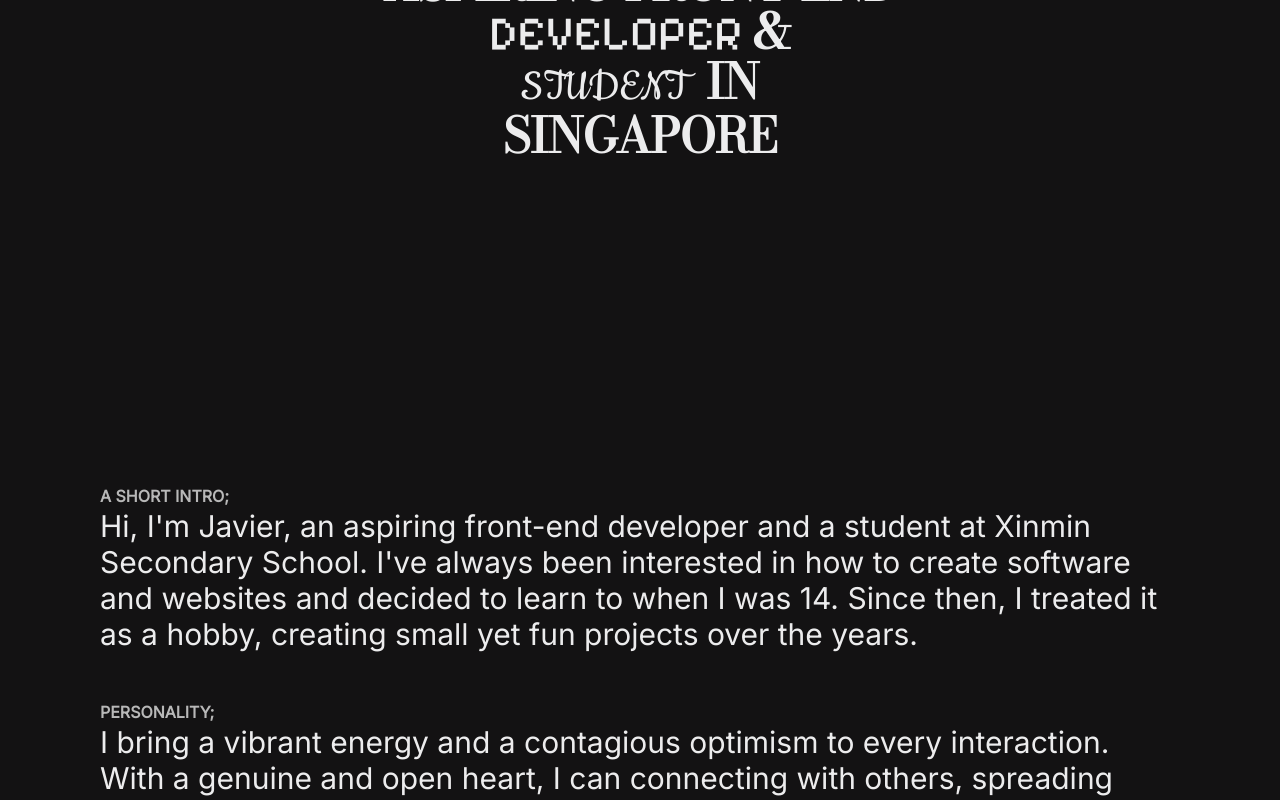
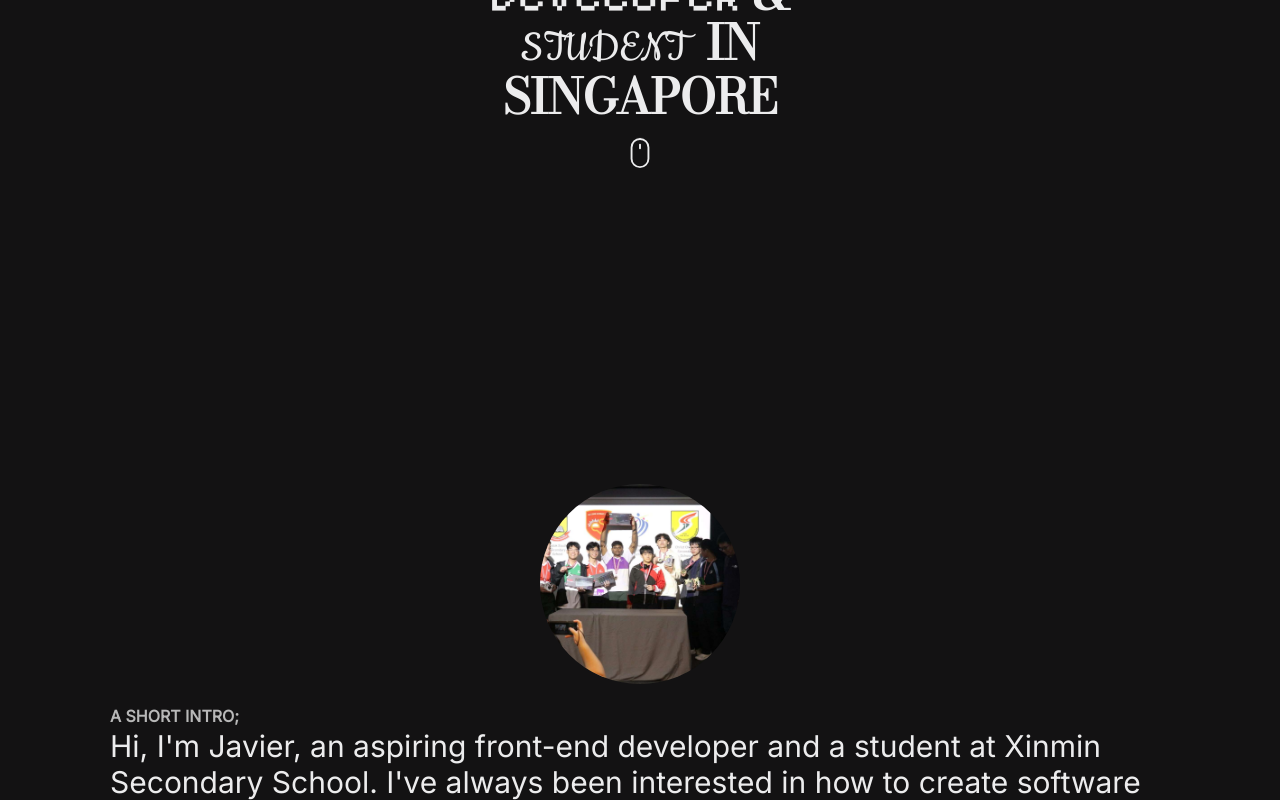
Before and after one commit to caffeinated01/portfolio, a React (Vite) app: page / in a window 1280 px wide. Shown: the part 400-1200 px from the top of the page. Built offline with nearby package versions, Linux system fonts and the light colour scheme.

Commit message:
make changes to home page

```diff
--- a/src/About.jsx
+++ b/src/About.jsx
@@ -12,6 +12,7 @@ import {
   FaDocker,
 } from "react-icons/fa";
 import { SiTailwindcss, SiJavascript, SiGnubash } from "react-icons/si";
+import PlaceholderProfileImg from "/oxd-4.jpg";
 
 function About() {
   const technologies = [
@@ -106,7 +107,17 @@ function About() {
 
   return (
     <>
-      <div className="p-5 py-12 flex justify-center items-center min-h-[90vh]">
+      <div className="p-5 py-12 flex flex-col gap-5 justify-center items-center min-h-[90vh]">
+        <div>
+          <Reveal
+            component={
+              <img
+                className="w-[200px] h-[200px] rounded-full object-cover"
+                src={PlaceholderProfileImg}
+              ></img>
+            }
+          />
+        </div>
         <div className="flex flex-col gap-12">
           {aboutParas.map((para, idx) => (
             <AboutSection key={idx} title={para.title} body={para.body} />
--- a/src/Components/AboutSection.jsx
+++ b/src/Components/AboutSection.jsx
@@ -2,7 +2,7 @@ import Reveal from "./Reveal";
 
 function AboutSection(props) {
   return (
-    <h1 className="text-3xl flex flex-col max-w-[1300px] px-20">
+    <h1 className="text-3xl flex flex-col max-w-[1100px] px-5">
       <span className="text-base dark:text-secondary-dark text-secondary-light font-bold">
         {props.title.toUpperCase()};{" "}
       </span>
--- a/src/Components/Reveal.jsx
+++ b/src/Components/Reveal.jsx
@@ -5,6 +5,7 @@ function Reveal(props) {
   const ref = useRef(null);
   const isInView = useInView(ref, { once: true });
   const animator = useAnimation();
+  const delay = props.delay ? props.delay : 0.25;
 
   useEffect(() => {
     if (isInView) {
@@ -21,7 +22,7 @@ function Reveal(props) {
         }}
         initial="hidden"
         animate={animator}
-        transition={{ duration: 0.5, ease: [0.22, 1, 0.36, 1], delay: 0.25 }}
+        transition={{ duration: 0.5, ease: [0.22, 1, 0.36, 1], delay: delay }}
       >
         {props.component}
       </motion.div>
--- a/src/Home.jsx
+++ b/src/Home.jsx
@@ -1,4 +1,5 @@
 import About from "./About";
+import { BsMouse } from "react-icons/bs";
 
 function Home() {
   return (
@@ -15,6 +16,9 @@ function Home() {
           STUDENT <span className="pl-3 font-bodoniModa font-semibold">IN</span>
         </h1>
         <h1 className="font-bodoniModa text-5xl font-semibold">SINGAPORE</h1>
+        <div className="py-6">
+          <BsMouse size={30} className="animate-bounce" />
+        </div>
       </div>
       <About />
     </>
```
